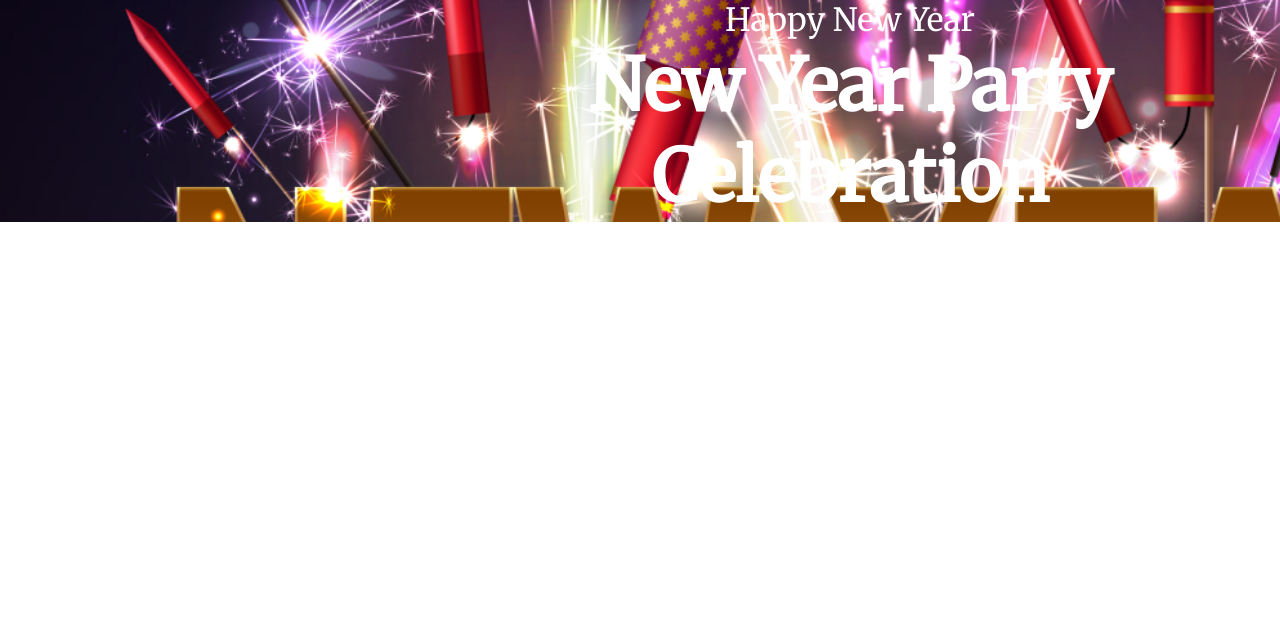
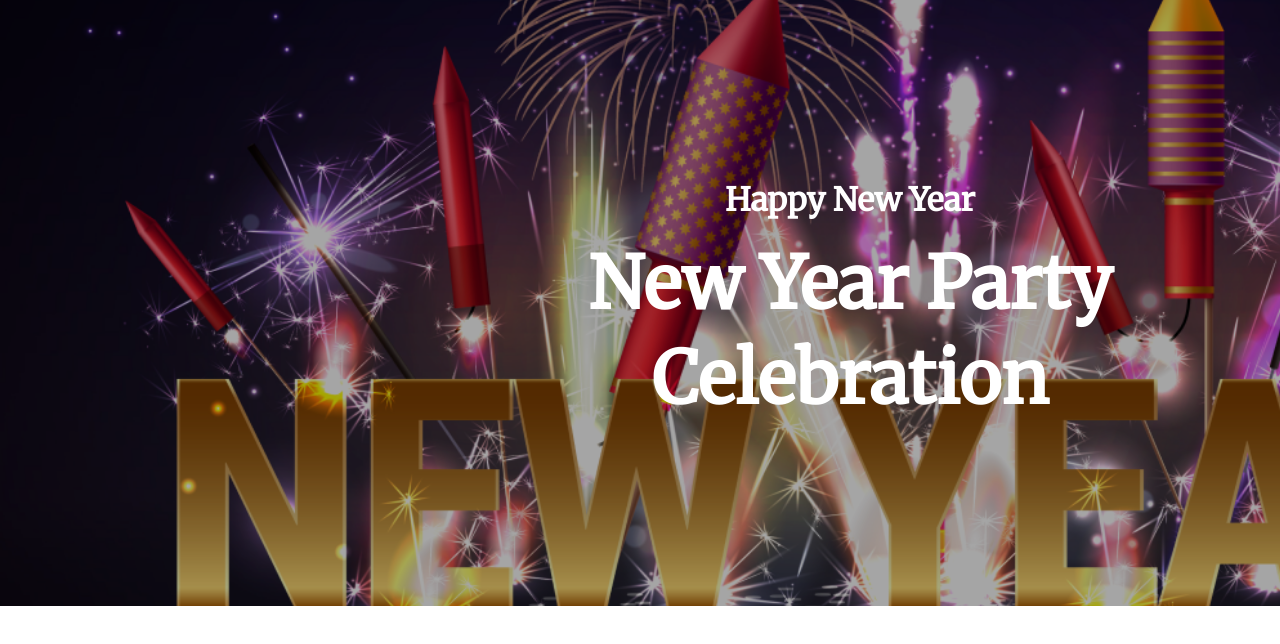
Before and after one commit to A-Farabi/Assignment-one, a plain HTML site: page index.html in a window 1280 px wide. Shown: the top 644 px of the page. Drawn offline with Linux system fonts and the light colour scheme.

Commit message:
banner fully completed

```diff
--- a/css/style.css
+++ b/css/style.css
@@ -13,12 +13,25 @@
     background-image: url(../Images/Banner\ Image.png);
     background-size: cover;
     background-position: center;
+    position: relative;
+    z-index: 0;
 }
-.banner h1{
+.banner::before {
+    position: absolute;
+    content: "";
+    width: 100%;
+    height: 100%;
+    background: rgba(0, 0, 0, 0.5);
+    z-index: -1;
+    opacity: 0.7;
+}
+.banner-content h1{
     font-size: 32px;
     color: #FFF;
     text-align: center;
     font-style: normal;
+}
+.banner-content{
     font-weight: 400;
-    line-height: normal;
+    padding: 180px 350px;
 }
--- a/index.html
+++ b/index.html
@@ -15,8 +15,10 @@
         <section class="header-section">
             <div class="container">
                 <div class="banner">
-                    <h1>Happy New Year</h1>
-                    <h1 style="font-size: 72px;font-weight: 900;">New Year Party <br> Celebration</h1>
+                    <div class="banner-content">
+                        <h1>Happy New Year</h1>
+                        <h1 style="font-size: 72px;font-weight: 900;line-height: 95px;margin-top: 16px;">New Year Party <br> Celebration</h1>
+                    </div>
                 </div>
             </div>
         </section>
```
